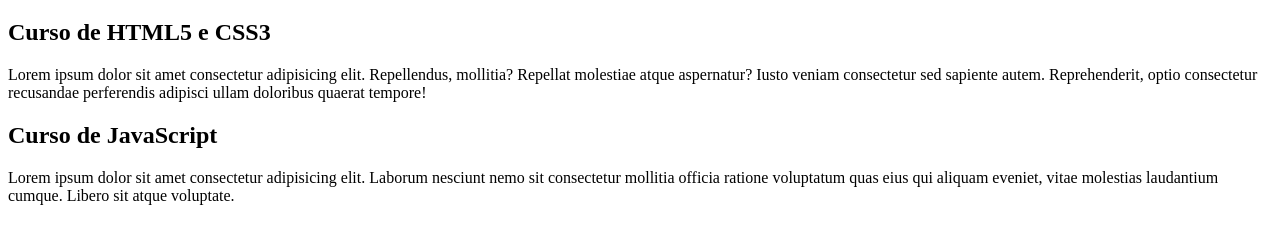
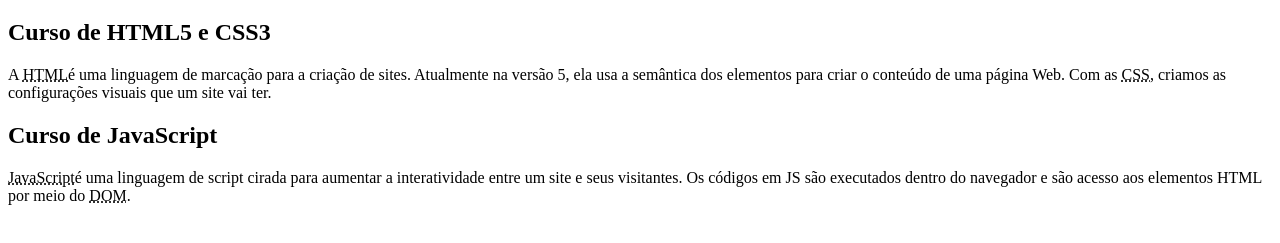
Before and after one commit to danrusman/projeto-site, a plain HTML site: page index.html in a window 1280 px wide. Shown: the part 61-304 px from the top of the page. Drawn offline with Linux system fonts and the light colour scheme.

Commit message:
Ajuste de texto
Troca de texto lorem ipsum por um texto  sobre HTML e JavaScript.

```diff
--- a/index.html
+++ b/index.html
@@ -13,11 +13,11 @@
         </header>
         <article>
             <h2>Curso de HTML5 e CSS3</h2>
-            <p>Lorem ipsum dolor sit amet consectetur adipisicing elit. Repellendus, mollitia? Repellat molestiae atque aspernatur? Iusto veniam consectetur sed sapiente autem. Reprehenderit, optio consectetur recusandae perferendis adipisci ullam doloribus quaerat tempore!</p>
+            <p>A <abbr title="HyperText Markup Language">HTML</abbr>é uma linguagem de marcação para a criação de sites. Atualmente na versão 5, ela usa a semântica dos elementos para criar o conteúdo de uma página Web. Com as <abbr title="Cascading Style Sheets">CSS</abbr>, criamos as configurações visuais que um site vai ter.</p>
         </article>
         <article>
             <h2>Curso de JavaScript</h2>
-            <p>Lorem ipsum dolor sit amet consectetur adipisicing elit. Laborum nesciunt nemo sit consectetur mollitia officia ratione voluptatum quas eius qui aliquam eveniet, vitae molestias laudantium cumque. Libero sit atque voluptate.</p>
+            <p><abbr title="JavaScript">JavaScript</abbr>é uma linguagem de script cirada para aumentar a interatividade entre um site e seus visitantes. Os códigos em JS são executados dentro do navegador e são acesso aos elementos HTML por meio do <abbr title="Document Object Model">DOM</abbr>.</p>
         </article>
     </main>
 </body>
```
